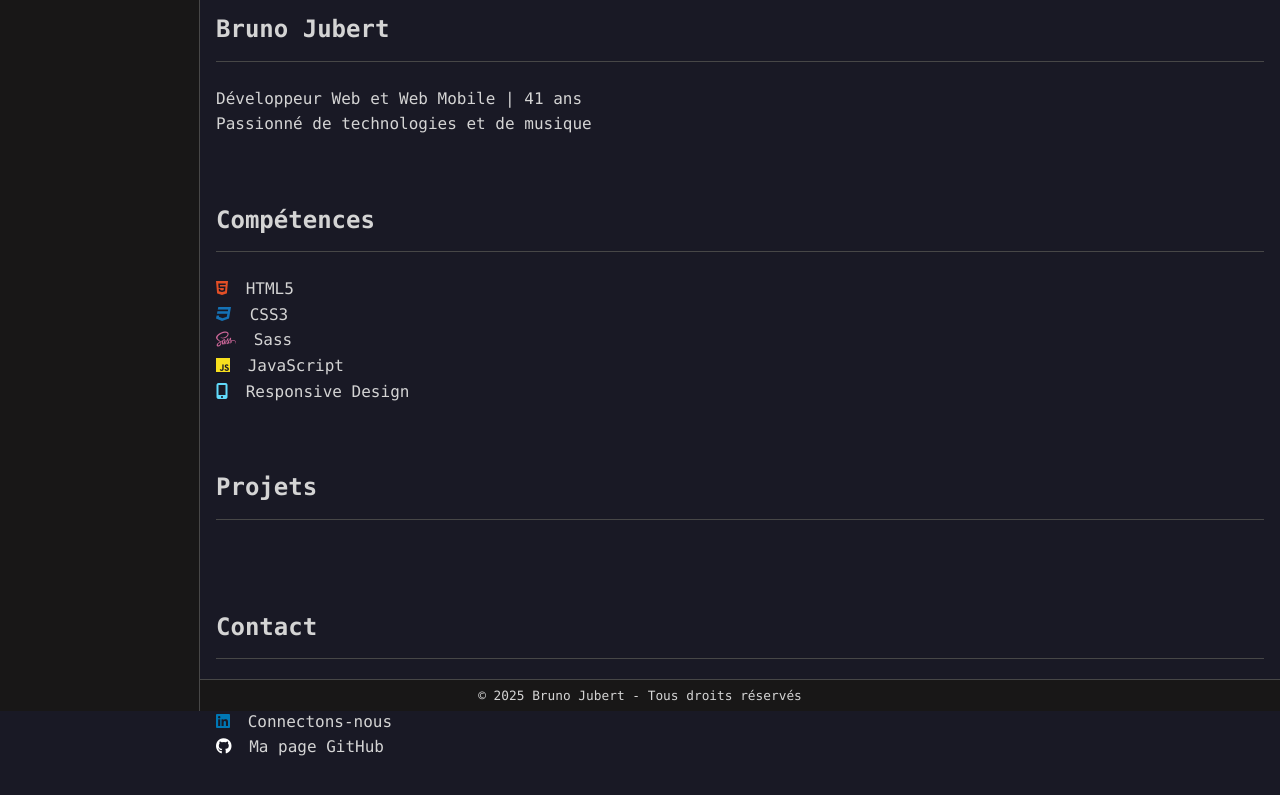
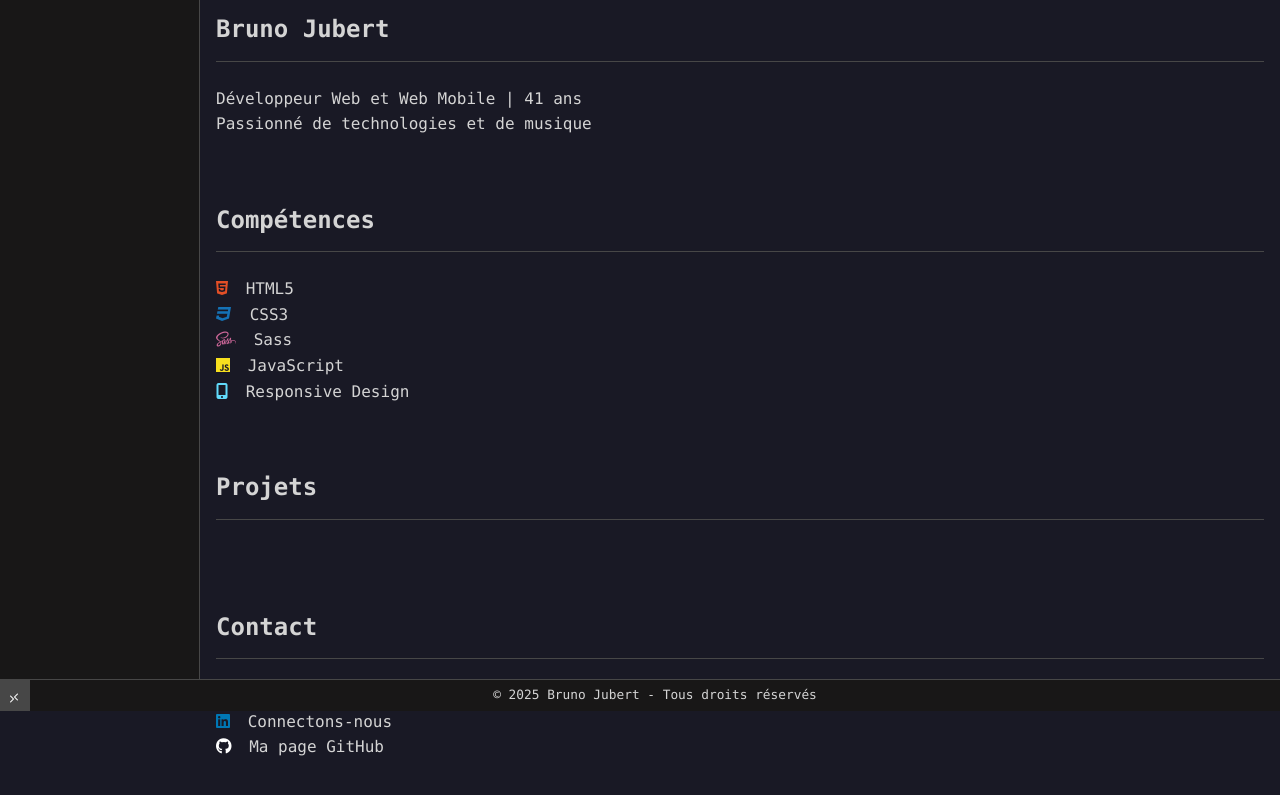
Before and after one commit to BrunoJubert/portfolio-ide, a website: page public/index.html in a window 1280 px wide. Shown: the part 89-884 px from the top of the page. Drawn offline with Linux system fonts and the light colour scheme.

Commit message:
icone chevrons dans le footer

```diff
--- a/public/index.html
+++ b/public/index.html
@@ -57,8 +57,17 @@
         </main>
     </div>
     <footer class="ide-footer">
+        <div class="vs-code-icon-container">
+            <div class="vs-code-icon">
+                <i class="fas fa-chevron-right"></i>
+                <i class="fas fa-chevron-left"></i>
+            </div>
+        </div>
         <p>&copy; <span id="current-year"></span> Bruno Jubert - Tous droits réservés</p>
     </footer>
+
+
+
     <script src="script.js"></script>
 </body>
 
--- a/public/styles.css
+++ b/public/styles.css
@@ -38,6 +38,7 @@ body {
   min-height: 100vh;
   display: flex;
   flex-direction: column;
+
 }
 
 .ide-container {
@@ -76,7 +77,6 @@ body {
   top: 0;
   z-index: 1000;
 }
-
 
 .nav-menu {
   list-style-type: none;
@@ -123,7 +123,6 @@ body {
   background-color: var(--nav-bg-color);
   color: var(--text-color);
   text-align: center;
-  padding: 0.5em;
   font-size: 0.8em;
   border-top: 1px solid var(--border-color);
   position: fixed;
@@ -131,7 +130,54 @@ body {
   left: 0;
   right: 0;
   height: 2.5em;
+  z-index: 1001;
+  display: flex;
+  align-items: center;
+  padding: 0;
+  width: 100%;
 }
+
+.vs-code-icon-container {
+  position: relative;
+  width: 30px;
+  height: 100%;
+}
+
+.vs-code-icon {
+  position: absolute;
+  left: 0;
+  top: 0;
+  bottom: 0;
+  display: flex;
+  flex-direction: column;
+  height: 100%;
+  justify-content: space-between;
+  background-color: var(--border-color);
+  padding: 0 4px;
+  width: 100%;
+}
+
+.vs-code-icon i:first-child {
+  color: #ffffff;
+  font-size: 8px;
+  align-self: flex-start;
+  transform: translateY(15px) translateX(5px);
+}
+
+.vs-code-icon i:last-child {
+  color: #ffffff;
+  font-size: 8px;
+  align-self: flex-end;
+  transform: translateY(-10px) translateX(-7px);
+}
+
+.ide-footer p {
+  flex-grow: 1;
+  margin: 0;
+  padding: 0 10px;
+}
+
+
 
 section {
   margin-bottom: 2em;
```
Also changed, not shown: public/assets/profil.jpg (added).
